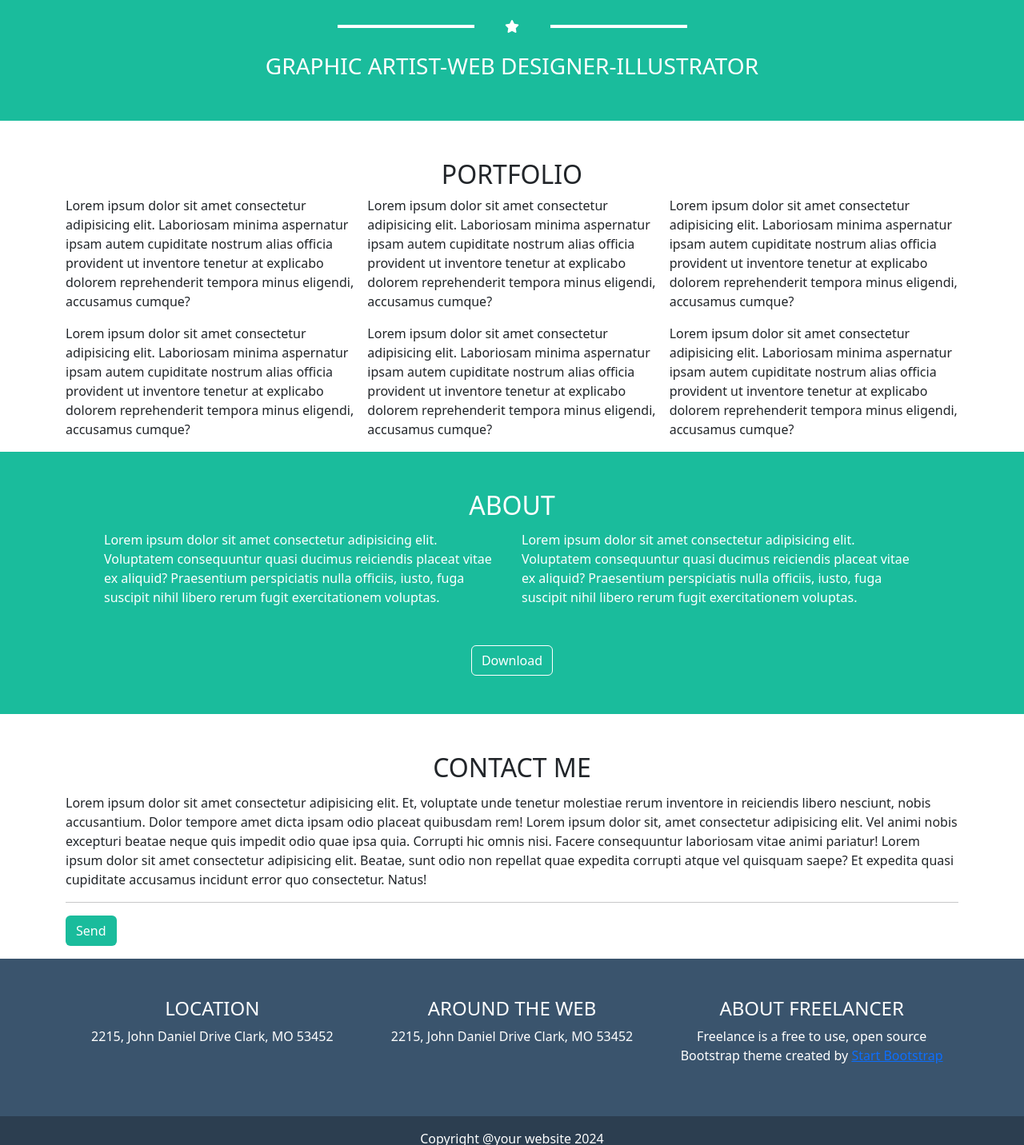
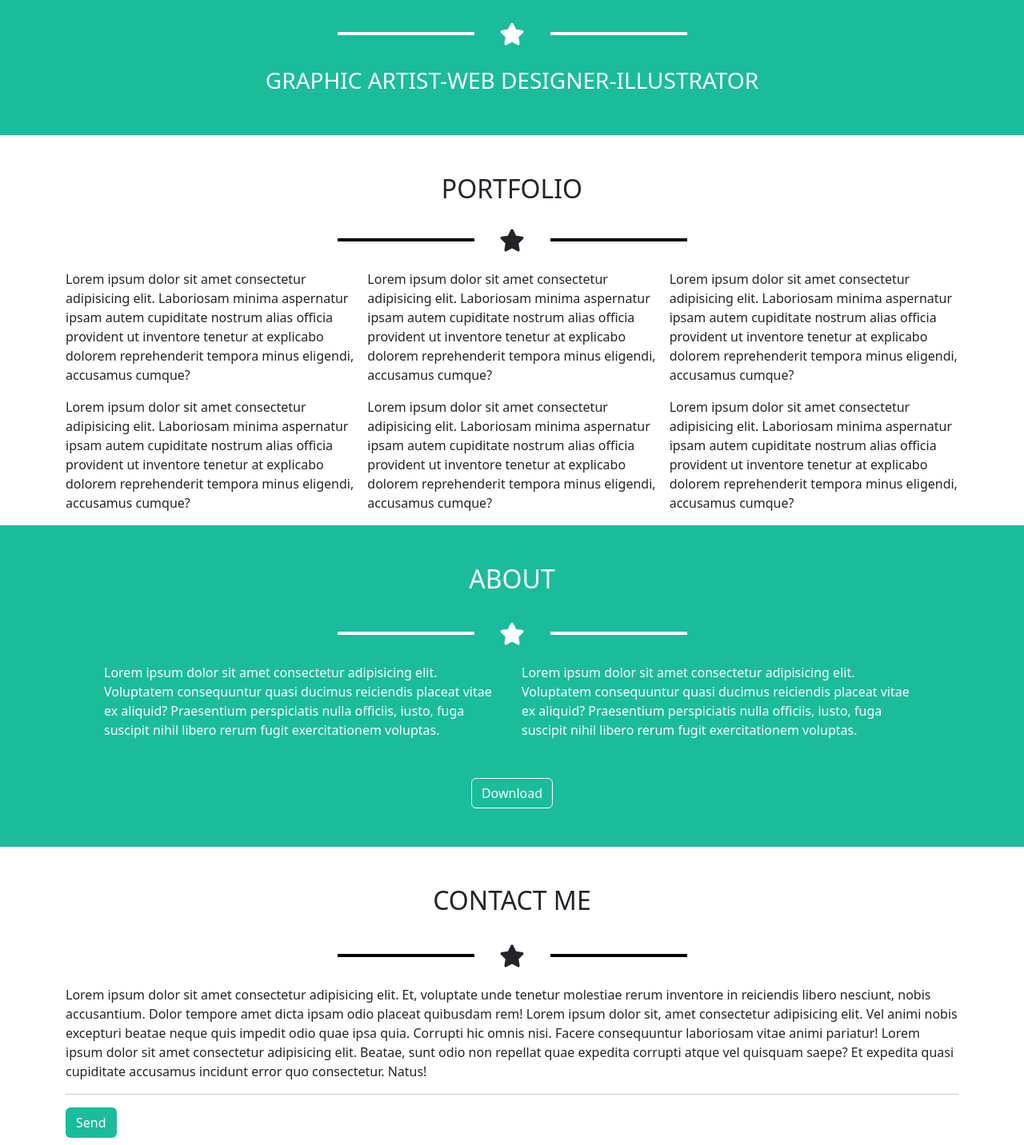
Before and after one commit to DanieleBegnis/html-css-bootstrap-freelancer, a plain HTML site: page index.html in a window 1280 px wide. Shown: the part 1383-2815 px from the top of the page at 80% size. Drawn offline with nearby package versions, Linux system fonts and the light colour scheme.

Commit message:
feat: add all stars

```diff
--- a/index.html
+++ b/index.html
@@ -42,9 +42,9 @@
                 </div>
                 <h1>START BOOTSTRAP</h1>
                 <div class="row justify-content-center align-items-center py-3">
-                    <div class="col-4 star-line"></div>
-                    <div class="col-1"><i class="fa-solid fa-star"></i></div>
-                    <div class="col-4 star-line"></div>
+                    <div class="col-4 ms-star-line ms-bg-white"></div>
+                    <div class="col-1 fs-3"><i class="fa-solid fa-star"></i></div>
+                    <div class="col-4 ms-star-line ms-bg-white"></div>
                 </div>
                 <span class="fs-3">GRAPHIC ARTIST-WEB DESIGNER-ILLUSTRATOR</span>
             </div>
@@ -52,6 +52,11 @@
         <section>
             <div class="container">
                 <h2 class="text-center pt-5">PORTFOLIO</h2>
+                <div class="row justify-content-center align-items-center py-3">
+                    <div class="col-4 ms-star-line ms-bg-black"></div>
+                    <div class="col-1 text-center fs-3"><i class="fa-solid fa-star"></i></div>
+                    <div class="col-4 ms-star-line ms-bg-black"></div>
+                </div>
                 <div class="row g-3 pb-3">
                     <div class="col-12 col-md-6 col-lg-4">Lorem ipsum dolor sit amet consectetur adipisicing elit. Laboriosam minima aspernatur ipsam autem cupiditate nostrum alias officia provident ut inventore tenetur at explicabo dolorem reprehenderit tempora minus eligendi, accusamus cumque?</div>
                     <div class="col-12 col-md-6 col-lg-4">Lorem ipsum dolor sit amet consectetur adipisicing elit. Laboriosam minima aspernatur ipsam autem cupiditate nostrum alias officia provident ut inventore tenetur at explicabo dolorem reprehenderit tempora minus eligendi, accusamus cumque?</div>
@@ -65,6 +70,11 @@
         <section class="text-white ms-bg-mint">
             <div class="container">
                 <h2 class="text-center pt-5 pb-1">ABOUT</h2>
+                <div class="row justify-content-center align-items-center py-3">
+                    <div class="col-4 ms-star-line ms-bg-white"></div>
+                    <div class="col-1 fs-3 text-center"><i class="fa-solid fa-star"></i></div>
+                    <div class="col-4 ms-star-line ms-bg-white"></div>
+                </div>
                 <div class="row gy-2 px-5">
                     <div class="col-12 col-md-6">Lorem ipsum dolor sit amet consectetur adipisicing elit. Voluptatem consequuntur quasi ducimus reiciendis placeat vitae ex aliquid? Praesentium perspiciatis nulla officiis, iusto, fuga suscipit nihil libero rerum fugit exercitationem voluptas.</div>
                     <div class="col-12 col-md-6">Lorem ipsum dolor sit amet consectetur adipisicing elit. Voluptatem consequuntur quasi ducimus reiciendis placeat vitae ex aliquid? Praesentium perspiciatis nulla officiis, iusto, fuga suscipit nihil libero rerum fugit exercitationem voluptas.</div>
@@ -79,6 +89,11 @@
         <section>
             <div class="container">
                 <h2 class="text-center pt-5 pb-1">CONTACT ME</h2>
+                <div class="row justify-content-center align-items-center py-3">
+                    <div class="col-4 ms-star-line ms-bg-black"></div>
+                    <div class="col-1 text-center fs-3"><i class="fa-solid fa-star"></i></div>
+                    <div class="col-4 ms-star-line ms-bg-black"></div>
+                </div>
                 Lorem ipsum dolor sit amet consectetur adipisicing elit. Et, voluptate unde tenetur molestiae rerum inventore in reiciendis libero nesciunt, nobis accusantium. Dolor tempore amet dicta ipsam odio placeat quibusdam rem!
                 Lorem ipsum dolor sit, amet consectetur adipisicing elit. Vel animi nobis excepturi beatae neque quis impedit odio quae ipsa quia. Corrupti hic omnis nisi. Facere consequuntur laboriosam vitae animi pariatur!
                 Lorem ipsum dolor sit amet consectetur adipisicing elit. Beatae, sunt odio non repellat quae expedita corrupti atque vel quisquam saepe? Et expedita quasi cupiditate accusamus incidunt error quo consectetur. Natus!
--- a/style.css
+++ b/style.css
@@ -15,8 +15,13 @@
 .ms-bg-petrol {
     background-color: #3a546d;
 }
-.star-line {
+.ms-star-line {
     height: 4px;
-    background-color: #fff;
     width: 15%;
 }
+.ms-bg-white {
+    background-color: #fff;
+}
+.ms-bg-black {
+    background-color: #000;
+}
```
